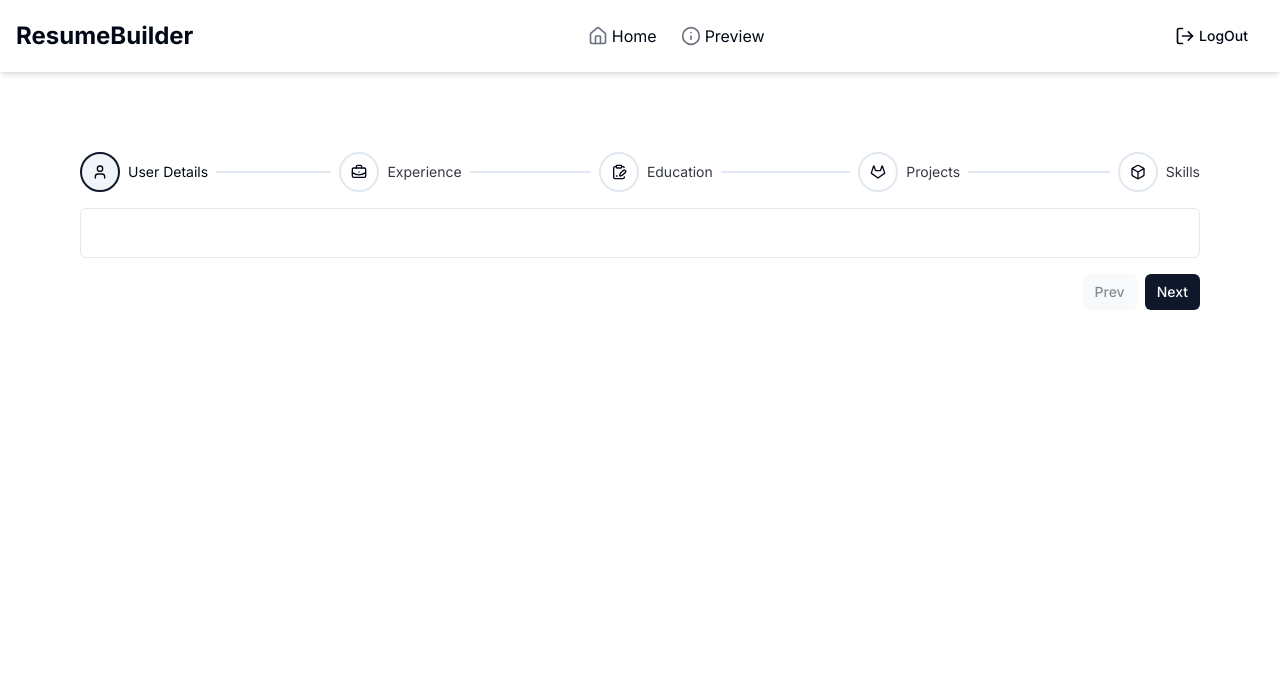
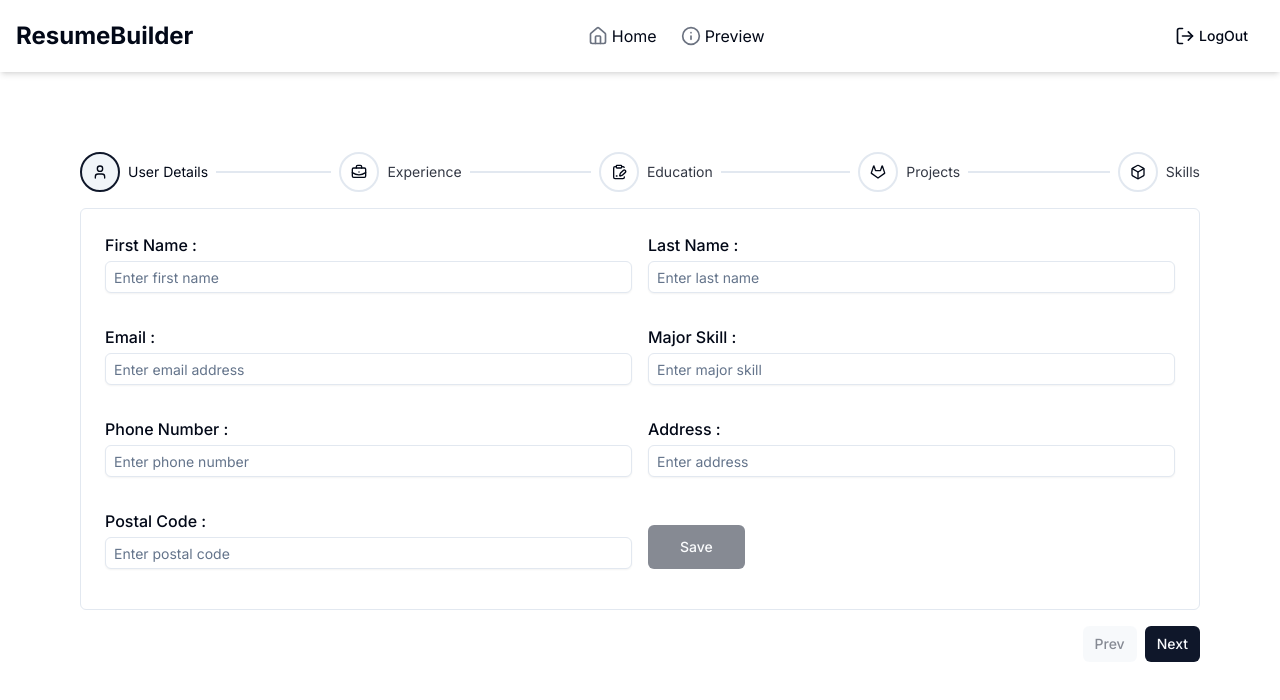
Before and after one commit to gurleenkaur19/Resume-Builder, a Next.js app: page /resume in a window 1280 px wide. Shown: the top 700 px of the page. Built offline with nearby package versions, Linux system fonts and the light colour scheme.

Commit message:
UI for user basic info added

```diff
--- a/src/app/layout.tsx
+++ b/src/app/layout.tsx
@@ -2,6 +2,7 @@ import type { Metadata } from "next";
 import { Inter as FontSans } from "next/font/google";
 import "./globals.css";
 import { cn } from "@/lib/utils";
+import { Provider } from "./provider";
 
 const fontSans = FontSans({
   subsets: ["latin"],
@@ -26,7 +27,7 @@ export default function RootLayout({
           fontSans.variable
         )}
       >
-        {children}
+        <Provider>{children}</Provider>
       </body>
     </html>
   );
--- /dev/null
+++ b/src/app/provider.tsx
@@ -0,0 +1,11 @@
+"use client";
+
+import { SessionProvider } from "next-auth/react";
+
+type Props = {
+  children?: React.ReactNode;
+};
+
+export const Provider = ({ children }: Props) => {
+  return <SessionProvider>{children}</SessionProvider>;
+};
--- /dev/null
+++ b/src/components/resume/BasicUserDetailForm.tsx
@@ -0,0 +1,158 @@
+"use client";
+import React, { useState } from "react";
+import { Label } from "../ui/label";
+import { Input } from "../ui/input";
+import { Button } from "../ui/button";
+import { userFromType } from "@/type";
+
+const BasicUserDetailForm = () => {
+  const [userData, setUserData] = useState<userFromType>({
+    _id: "",
+    firstName: "",
+    lastName: "",
+    email: "",
+    address: "",
+    phoneNumber: "",
+    postalCode: "",
+    majorSkill: "",
+    password: "",
+  });
+
+  const [initialData, setInitialData] = useState({ ...userData }); // Store initial data
+  const [error, setError] = useState("");
+  const [success, setSuccess] = useState("");
+  const [loading, setLoading] = useState(false);
+
+  const onChangeFields = (event: React.ChangeEvent<HTMLInputElement>) => {
+    setUserData({ ...userData, [event.target.name]: event.target.value });
+  };
+
+  // Function to check if form data has changed
+  const hasChanges = () => {
+    return JSON.stringify(userData) !== JSON.stringify(initialData);
+  };
+
+  return (
+    <form>
+      <div className="grid grid-cols-1 md:grid-cols-2 gap-4 items-center">
+        <Input type="hidden" name="_id" value={userData._id} />
+        <div className="mb-4">
+          <Label htmlFor="firstName" className="block font-medium text-md">
+            First Name :
+          </Label>
+          <Input
+            type="text"
+            id="firstName"
+            name="firstName"
+            className="mt-1 p-2 w-full border rounded-md shadow-sm h-8"
+            placeholder="Enter first name"
+            required
+            value={userData.firstName}
+            onChange={onChangeFields}
+          />
+        </div>
+        <div className="mb-4">
+          <Label htmlFor="lastName" className="block font-medium text-md">
+            Last Name :
+          </Label>
+          <Input
+            type="text"
+            id="lastName"
+            name="lastName"
+            className="mt-1 p-2 w-full border rounded-md shadow-sm h-8"
+            placeholder="Enter last name"
+            required
+            value={userData.lastName}
+            onChange={onChangeFields}
+          />
+        </div>
+        <div className="mb-4">
+          <Label htmlFor="email" className="block font-medium text-md">
+            Email :
+          </Label>
+          <Input
+            type="email"
+            id="email"
+            name="email"
+            className="mt-1 p-2 w-full border rounded-md shadow-sm h-8"
+            placeholder="Enter email address"
+            required
+            value={userData.email}
+            onChange={onChangeFields}
+          />
+        </div>
+        <div className="mb-4">
+          <Label htmlFor="majorSkill" className="block font-medium text-md">
+            Major Skill :
+          </Label>
+          <Input
+            type="text"
+            id="majorSkill"
+            name="majorSkill"
+            className="mt-1 p-2 w-full border rounded-md shadow-sm h-8"
+            placeholder="Enter major skill"
+            required
+            value={userData.majorSkill}
+            onChange={onChangeFields}
+          />
+        </div>
+        <div className="mb-4">
+          <Label htmlFor="phoneNumber" className="block font-medium text-md">
+            Phone Number :
+          </Label>
+          <Input
+            type="text"
+            id="phoneNumber"
+            name="phoneNumber"
+            className="mt-1 p-2 w-full border rounded-md shadow-sm h-8"
+            placeholder="Enter phone number"
+            required
+            value={userData.phoneNumber}
+            onChange={onChangeFields}
+          />
+        </div>
+        <div className="mb-4">
+          <Label htmlFor="address" className="block font-medium text-md">
+            Address :
+          </Label>
+          <Input
+            type="text"
+            id="address"
+            name="address"
+            className="mt-1 p-2 w-full border rounded-md shadow-sm h-8"
+            placeholder="Enter address"
+            required
+            value={userData.address}
+            onChange={onChangeFields}
+          />
+        </div>
+        <div className="mb-4">
+          <Label htmlFor="postalCode" className="block font-medium text-md">
+            Postal Code :
+          </Label>
+          <Input
+            type="text"
+            id="postalCode"
+            name="postalCode"
+            className="mt-1 p-2 w-full border rounded-md shadow-sm h-8"
+            placeholder="Enter postal code"
+            required
+            value={userData.postalCode}
+            onChange={onChangeFields}
+          />
+        </div>
+        <div className="flex items-center gap-2">
+          <Button type="submit" size="lg" disabled={loading || !hasChanges()}>
+            {loading ? "Loading..." : "Save"}
+          </Button>
+          {error && <p className="text-red-500 text-sm mb-2 block">{error}</p>}
+          {success && (
+            <p className="text-green-500 text-sm mb-2 block">{success}</p>
+          )}
+        </div>
+      </div>
+    </form>
+  );
+};
+
+export default BasicUserDetailForm;
--- a/src/components/resume/Stepper.tsx
+++ b/src/components/resume/Stepper.tsx
@@ -10,6 +10,7 @@ import {
 
 import { Step, type StepItem, Stepper } from "@/components/ui/stepper";
 import StepperFooter from "./StepperFooter";
+import BasicUserDetailForm from "./BasicUserDetailForm";
 
 const steps = [
   { label: "User Details", icon: User },
@@ -32,7 +33,9 @@ export default function StepperExamples() {
         {steps.map((stepProps, index) => {
           return (
             <Step key={stepProps.label} {...stepProps}>
-              <div className="p-6 border rounded-md "></div>
+              <div className="p-6 border rounded-md ">
+                {index == 0 && <BasicUserDetailForm />}
+              </div>
             </Step>
           );
         })}
```
Also changed, not shown: src/type/index.ts (+12 -0 lines).
